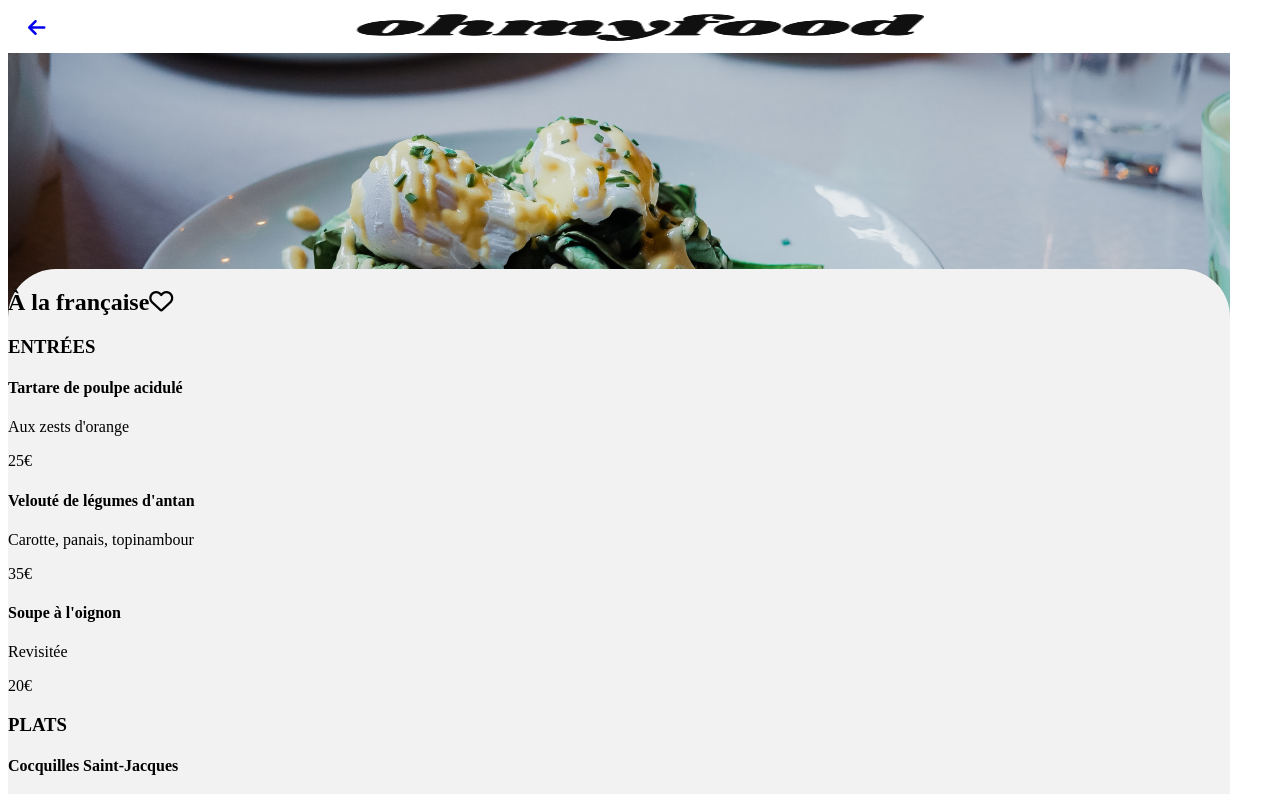
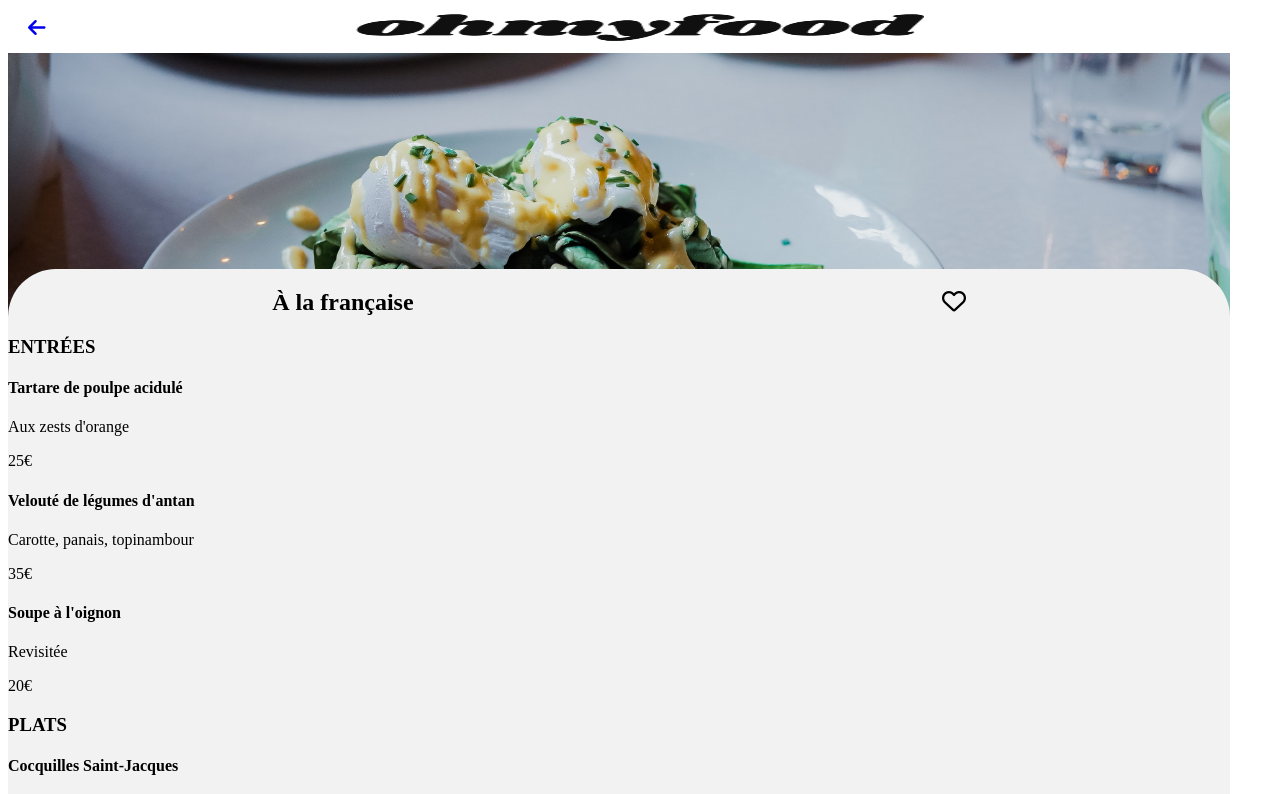
Before and after one commit to Renaud-Fagnou/RenaudFagnou_3_17082021, a plain HTML site: page menus/a_la_francaise.html in a window 1280 px wide. Shown: the top 794 px of the page. Drawn offline with Linux system fonts and the light colour scheme; a web font is replaced by a local one.

Commit message:
light mod

```diff
--- a/menus/a_la_francaise.html
+++ b/menus/a_la_francaise.html
@@ -17,7 +17,7 @@
         <main>
             <img src="../images/restaurants/toa-heftiba-DQKerTsQwi0-unsplash.jpg" alt="À_la_française">
             <div>
-                <h2>À la française<i class="far fa-heart"></i></h2>
+                <h2><span>À la française</span><i class="far fa-heart"></i></h2>
                 <section>
                     <h3>ENTRÉES</h3>
                     <div></div>
--- a/styles/menustyles.css
+++ b/styles/menustyles.css
@@ -29,10 +29,25 @@ main img{
     width: 95.5%;
     height: 16.75em;
 }
-main div{
+main > div{
     position: absolute;
     background-color: #f2f2f2;
     border-radius: 3em;
     width: 95.5%;
     margin-top: 13.5em;
 }
+/*div div{
+    display: flex;
+}
+div div i{
+    flex: 1;
+}*/
+h2{
+    font-family: Shrikhand;
+    display: flex;
+    justify-content: space-around;
+}
+footer{
+    position: absolute;
+    margin-top: 100em;
+}
```
Also changed, not shown: menus/la_note_enchantee.html (+1 -1 lines), menus/la_palette_du_gout.html (+1 -1 lines), menus/le_delice_des_sens.html (+1 -1 lines).
